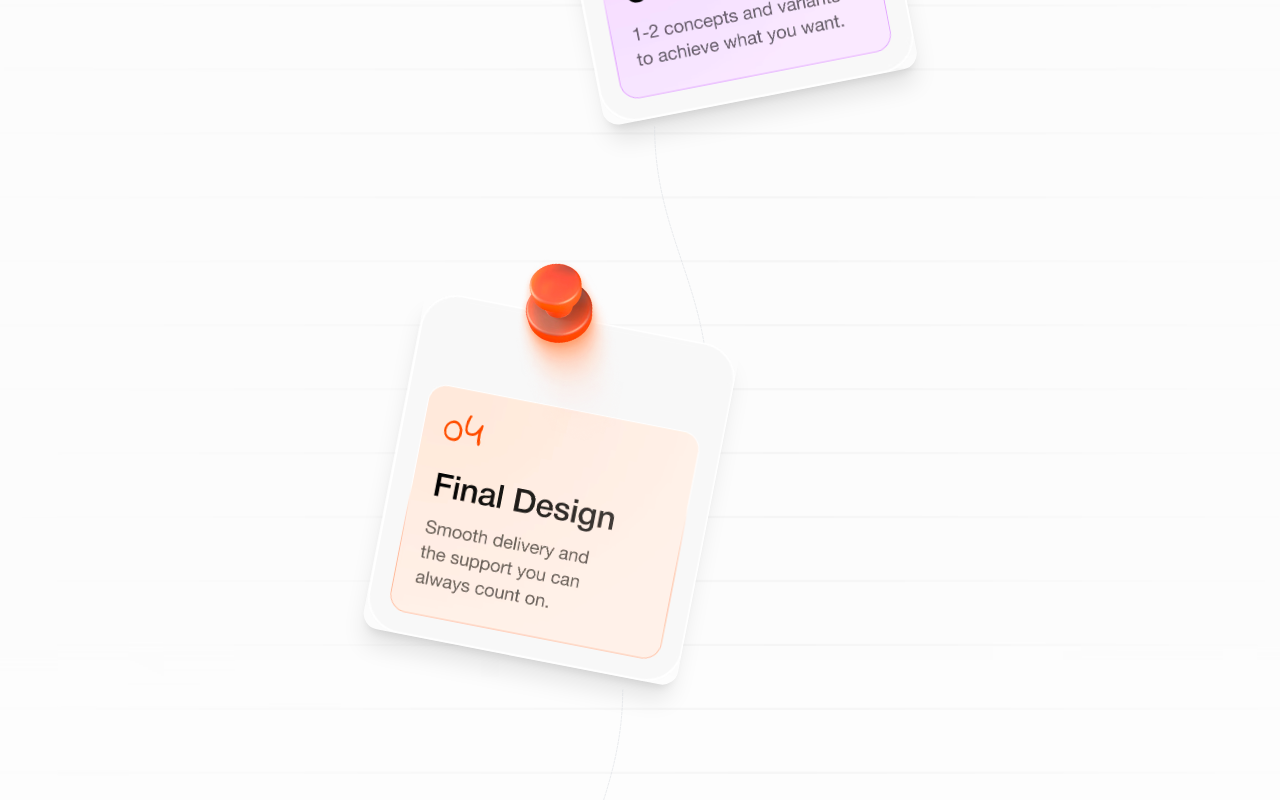
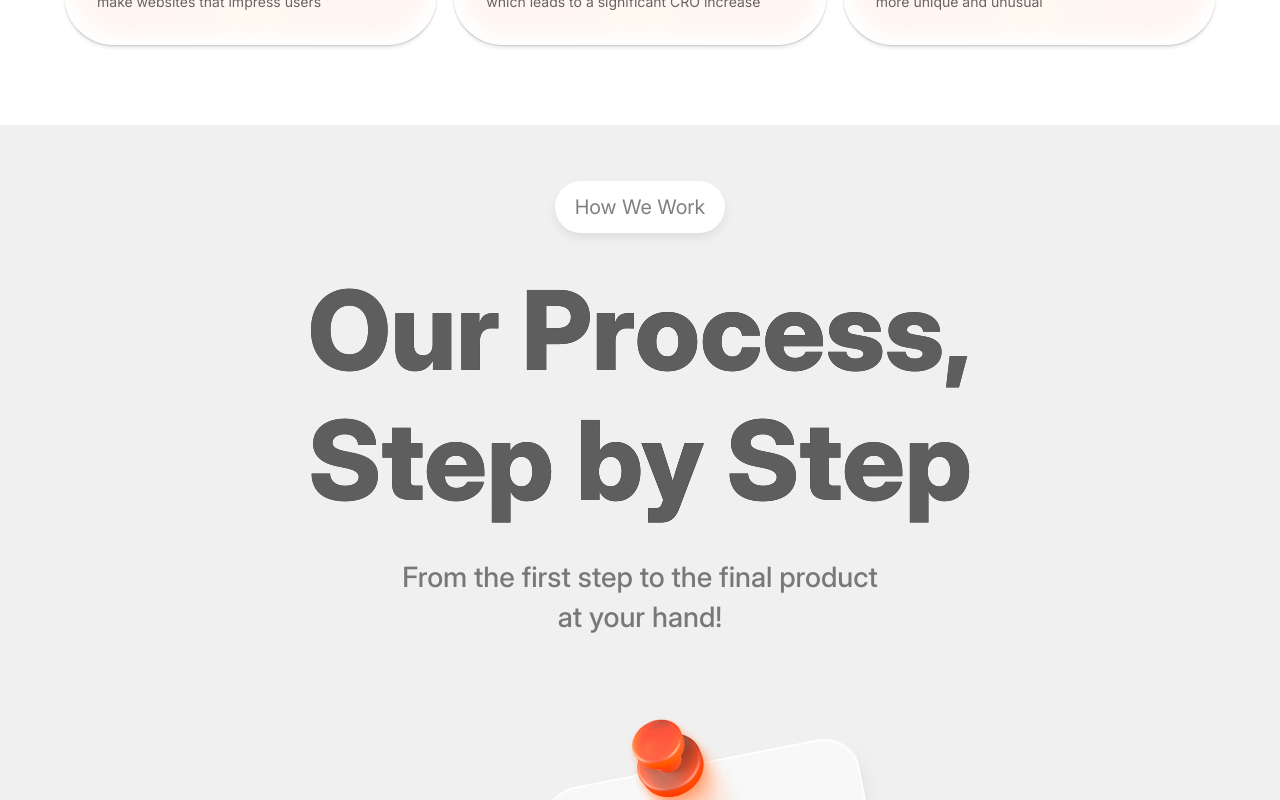
Before and after one commit to Showrab15/Skale-Clone, a Next.js app: page / in a window 1280 px wide. Shown: the part 1440-2240 px from the top of the page. Built offline with nearby package versions, Linux system fonts and the light colour scheme.

Commit message:
how it works top title

```diff
--- a/src/app/page.tsx
+++ b/src/app/page.tsx
@@ -9,10 +9,12 @@ import Testimonial from "@/components/Testimonial/Testimonial";
 export default function Home() {
   return (
     <>
+      <Sponsors />
+      <Projects />
+      <Services />
+
       <HowItWorks />
-      <Projects />
-      <Sponsors />
-      <Services />
+
       <PricingSection />
       <Testimonial />
       <FAQSection />
--- a/src/components/HowItWorks/HowItWorks.tsx
+++ b/src/components/HowItWorks/HowItWorks.tsx
@@ -371,10 +371,11 @@
 //     </motion.div>
 //   );
 // }
+/* eslint-disable @typescript-eslint/no-explicit-any */
 
 "use client";
 
-import { motion } from "framer-motion";
+import { motion, Variants } from "framer-motion";
 import Image from "next/image";
 import { useEffect, useRef, useState } from "react";
 
@@ -386,6 +387,7 @@ interface Step {
   color: string;
   pin: string;
   innerColor: string;
+  img: string;
 }
 
 // A unique list of steps with new colors and titles
@@ -438,10 +440,64 @@ const steps: Step[] = [
 ];
 
 const HowItWorks: React.FC = () => {
+  const itemVariants: Variants = {
+    hidden: { opacity: 0, y: 20 },
+    visible: {
+      opacity: 1,
+      y: 0,
+      transition: { duration: 0.5, ease: "easeOut" as any },
+    },
+  };
+
+  const containerVariants: Variants = {
+    hidden: { opacity: 0 },
+    visible: {
+      opacity: 1,
+      transition: { staggerChildren: 0.1 },
+    },
+  };
+
   return (
-    <div className="bg-gray-100 font-sans antialiased text-gray-800">
-      <section className="relative py-24 overflow-hidden bg-[url('/bg-line.avif')] bg-cover bg-center bg-no-repeat">
-        <div className="absolute inset-0 bg-white/70"></div>
+    <div className="bg-[#f0f0f0] font-inter antialiased text-gray-800">
+      <motion.div
+        className="px-[24px] sm:px-[48px] py-[20px] lg:py-[56px] lg:px-[64px]"
+        initial="hidden"
+        whileInView="visible"
+        viewport={{ once: true, margin: "-100px" }}
+        variants={containerVariants}
+      >
+        <motion.div variants={itemVariants}>
+          <div className="space-y-8 text-center">
+            <div className="inline-flex mb-8">
+              <div
+                className="bg-white rounded-full px-5 py-3 shadow-lg"
+                style={{
+                  boxShadow: "rgba(0, 0, 0, 0.07) 0px 5.37707px 9.14102px 0px",
+                }}
+              >
+                <p className="text-xl leading-28px]  font-normal text-[#00000080] text-center">
+                  How We Work
+                </p>
+              </div>
+            </div>
+            <h1 className="font-semibold xl:font-extrabold text-[#5e5e5e] text-4xl leading-[42px] md:text-[80px] md:leading-[96px] xl:text-[110px] xl:leading-[130px] bg-clip-text bg-[radial-gradient(43%_228.297%_at_50%_60.6452%,_#000000_0%,_#5e5e5e_100%)]">
+              Our Process, <br /> Step by Step
+            </h1>
+
+            <p
+              className="font-medium lg:text-[28px] lg:leading-[40px]
+             text-[20px] leading-[28px] text-[#00000080]"
+            >
+              From the first step to the final product <br /> at your hand!
+            </p>
+          </div>
+        </motion.div>
+      </motion.div>
+
+      <section
+        className="relative py-24 overflow-hidden bg-[url('/bg-line.avif')]
+       bg-cover bg-center bg-no-repeat"
+      >
         <div className="relative max-w-xl md:max-w-2xl mx-auto px-6">
           <div className="relative">
             {steps.map((step, i) => (
```
